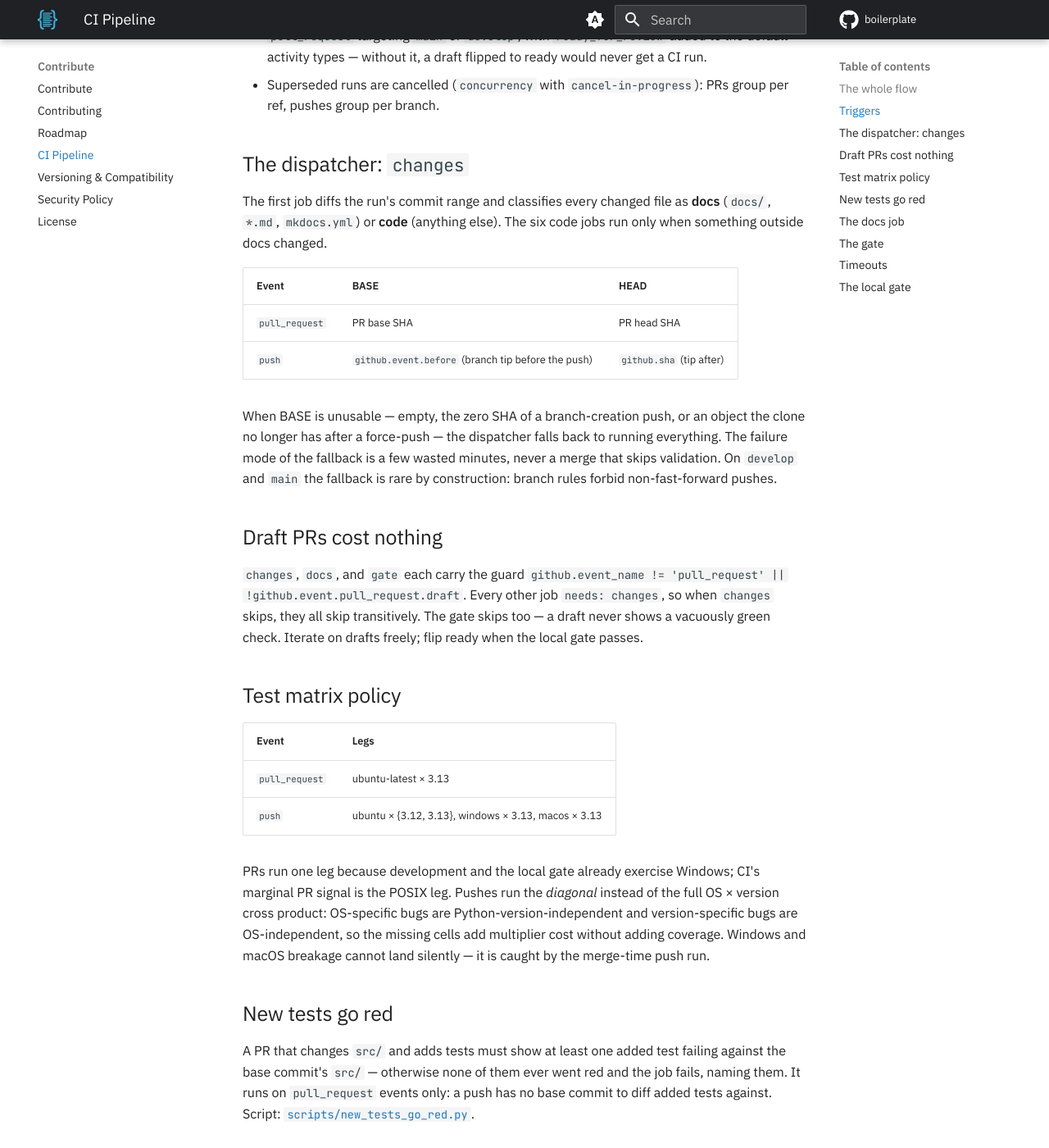
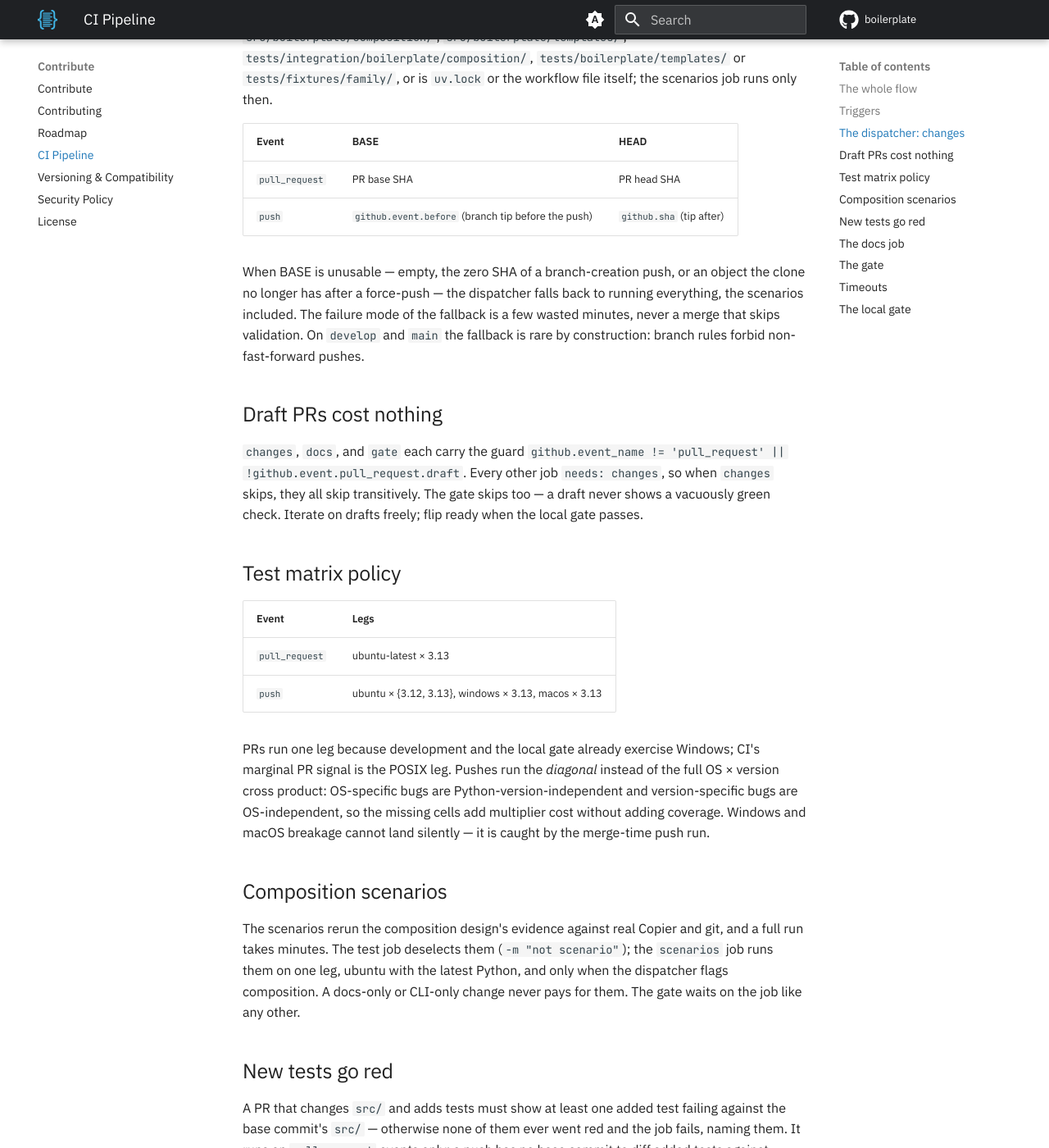
Before and after one commit to TheRealBillSiegler/boilerplate, an MkDocs documentation site: the page built from docs/governance/ci.md, in a window 1280 px wide and 1400 px high, scrolled down 1729 px. Shown: the whole window at 82% size. Built offline with MkDocs 1.6.1 and Material for MkDocs 9.7.7, drawn with Linux system fonts in a browser that asks for light colours; a script that is not in the unit is left out; comment, search, counter and statistics services are not loaded; the version menu is left out; some of the changed text lies outside the part shown.

Commit message:
docs: describe the scenarios job and the local gate's scenario choice
Co-Authored-By: Claude Sonnet 5.5 <noreply@anthropic.com>

````diff
--- a/docs/governance/ci.md
+++ b/docs/governance/ci.md
@@ -13,8 +13,10 @@ flowchart TD
         changes{"changes job<br>anything outside docs touched?"}
         changes -- "docs-only" --> skip["code jobs skip"]
         changes -- "code" --> code["lint / shellcheck / typecheck / package<br>test: ubuntu-only on PRs, diagonal on pushes<br>tests-go-red: pull_request events only"]
+        changes -- "composition paths" --> scen["scenarios<br>ubuntu, latest Python"]
         docsjob["docs build<br>always runs, no needs"]
         code --> gate["gate<br>the single pass/fail signal"]
+        scen --> gate
         skip --> gate
         docsjob --> gate
     end
@@ -30,14 +32,14 @@ flowchart TD
 
 ## The dispatcher: `changes`
 
-The first job diffs the run's commit range and classifies every changed file as **docs** (`docs/`, `*.md`, `mkdocs.yml`) or **code** (anything else). The six code jobs run only when something outside docs changed.
+The first job diffs the run's commit range and classifies every changed file as **docs** (`docs/`, `*.md`, `mkdocs.yml`) or **code** (anything else). The six code jobs run only when something outside docs changed. It also flags **composition** when a changed file is under `src/boilerplate/composition/`, `src/boilerplate/templates/`, `tests/integration/boilerplate/composition/`, `tests/boilerplate/templates/` or `tests/fixtures/family/`, or is `uv.lock` or the workflow file itself; the scenarios job runs only then.
 
 | Event | BASE | HEAD |
 | --- | --- | --- |
 | `pull_request` | PR base SHA | PR head SHA |
 | `push` | `github.event.before` (branch tip before the push) | `github.sha` (tip after) |
 
-When BASE is unusable — empty, the zero SHA of a branch-creation push, or an object the clone no longer has after a force-push — the dispatcher falls back to running everything. The failure mode of the fallback is a few wasted minutes, never a merge that skips validation. On `develop` and `main` the fallback is rare by construction: branch rules forbid non-fast-forward pushes.
+When BASE is unusable — empty, the zero SHA of a branch-creation push, or an object the clone no longer has after a force-push — the dispatcher falls back to running everything, the scenarios included. The failure mode of the fallback is a few wasted minutes, never a merge that skips validation. On `develop` and `main` the fallback is rare by construction: branch rules forbid non-fast-forward pushes.
 
 ## Draft PRs cost nothing
 
@@ -51,6 +53,10 @@ When BASE is unusable — empty, the zero SHA of a branch-creation push, or an o
 | `push` | ubuntu × {3.12, 3.13}, windows × 3.13, macos × 3.13 |
 
 PRs run one leg because development and the local gate already exercise Windows; CI's marginal PR signal is the POSIX leg. Pushes run the *diagonal* instead of the full OS × version cross product: OS-specific bugs are Python-version-independent and version-specific bugs are OS-independent, so the missing cells add multiplier cost without adding coverage. Windows and macOS breakage cannot land silently — it is caught by the merge-time push run.
+
+## Composition scenarios
+
+The scenarios rerun the composition design's evidence against real Copier and git, and a full run takes minutes. The test job deselects them (`-m "not scenario"`); the `scenarios` job runs them on one leg, ubuntu with the latest Python, and only when the dispatcher flags composition. A docs-only or CLI-only change never pays for them. The gate waits on the job like any other.
 
 ## New tests go red
 
@@ -76,6 +82,6 @@ Run before every push:
 uv run python scripts/check.py
 ```
 
-It mirrors the billable gate exactly — ruff check `--no-fix`, `ruff format --check`, pyright, the full pytest suite plus doctests, and both strict docs builds. A failure caught locally costs seconds; the same failure in CI costs a full billed run plus the rerun after the fix.
+It mirrors the billable gate — ruff check `--no-fix`, `ruff format --check`, pyright, the pytest suite without the scenarios, doctests, and both strict docs builds. It runs the scenarios too when a composition path differs from the merge base with `origin/develop`, or when it cannot find that merge base, and prints which it chose and why. A failure caught locally costs seconds; the same failure in CI costs a full billed run plus the rerun after the fix.
 
 Next: [Versioning & Compatibility](versioning.md) — how releases are numbered and what compatibility they promise.
````
